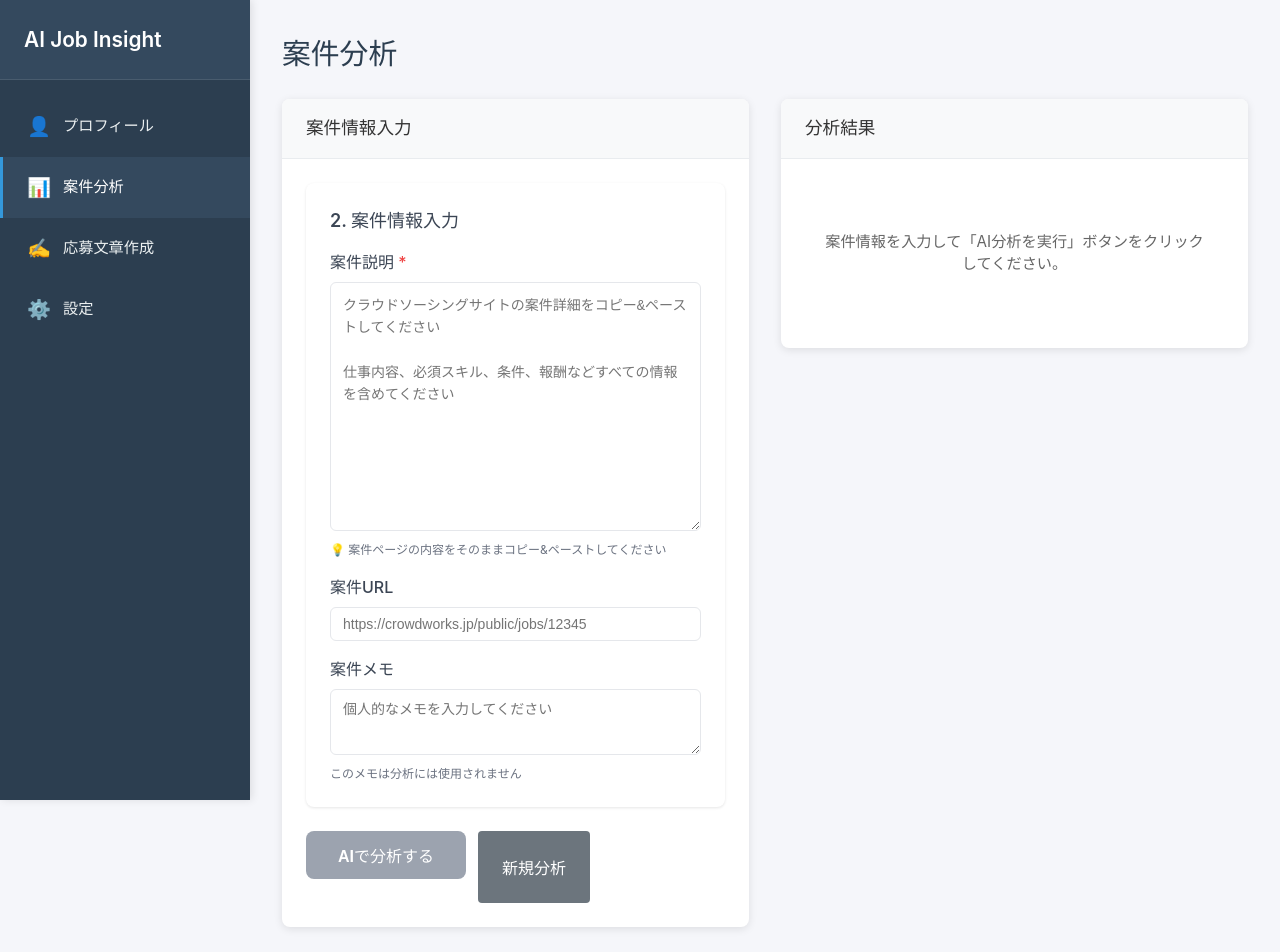
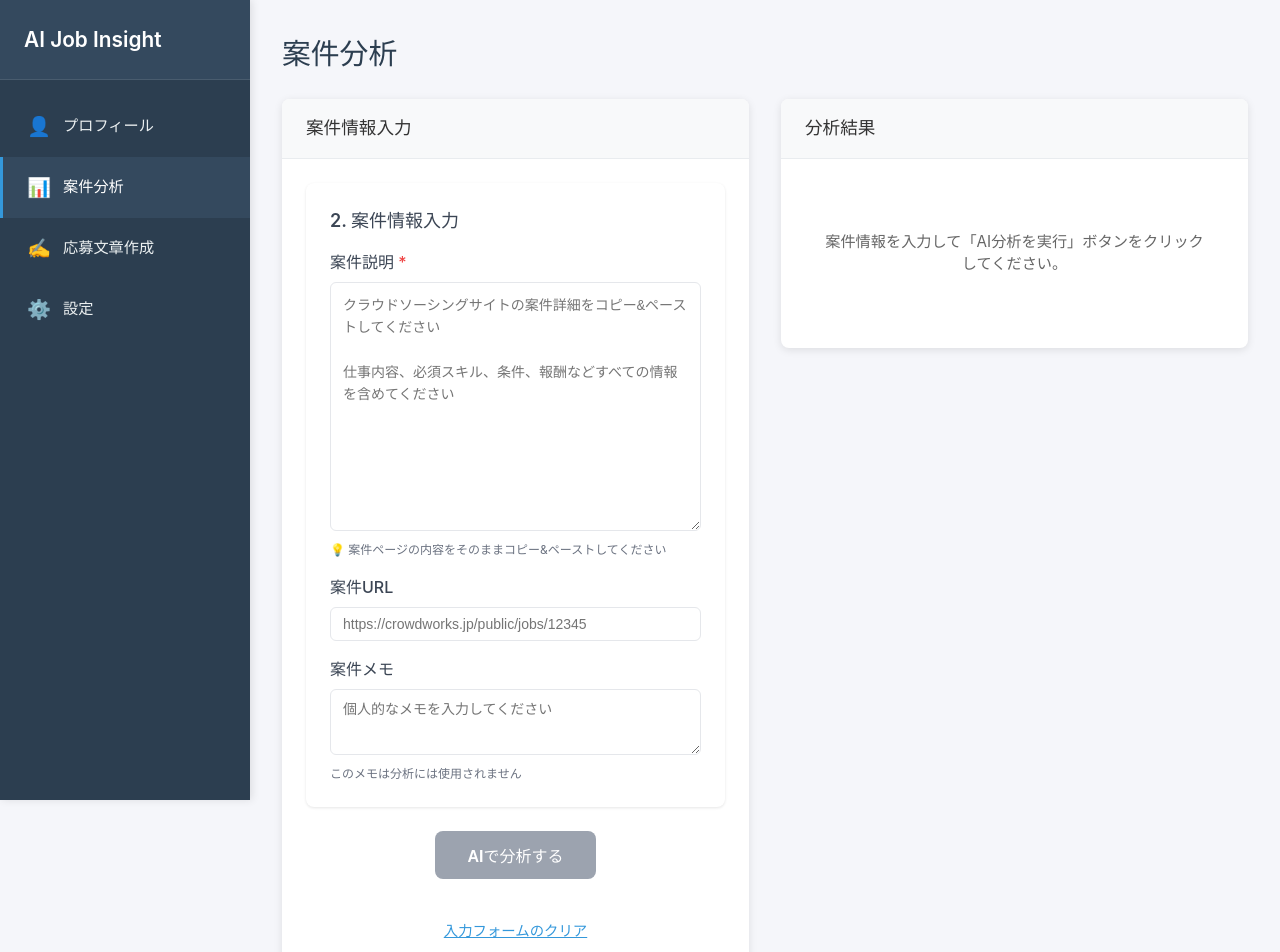
Before and after one commit to EtoileArtStudio/AI-Job-Insight, a React (Vite) app: page /analysis in a window 1280 px wide. Shown: the top 952 px of the page. Built offline with nearby package versions, Linux system fonts and the light colour scheme; the HTML template or start-up script is replaced by a standard one.

Commit message:
fix: 分析結果の永続化とUIの改善
- 分析結果をlocalStorageに永続化（ページ切り替え後も保持）
- 新規分析ボタンをテキストリンクに変更（入力フォームのクリア）
- 分析ボタンとクリアリンクをセンタリング配置

```diff
--- a/src/components/pages/AnalysisPage.css
+++ b/src/components/pages/AnalysisPage.css
@@ -37,6 +37,7 @@
 .analyze-button-wrapper {
   margin-top: 1.5rem;
   display: flex;
+  justify-content: center;
   gap: 0.75rem;
 }
 
@@ -59,6 +60,34 @@
   background: #95a5a6;
   cursor: not-allowed;
   opacity: 0.6;
+}
+
+/* 入力フォームクリアリンク */
+.clear-form-wrapper {
+  text-align: center;
+  margin-top: 0.75rem;
+}
+
+.btn-clear-form {
+  background: none;
+  border: none;
+  color: #3498db;
+  text-decoration: underline;
+  cursor: pointer;
+  font-size: 0.9rem;
+  padding: 0.25rem 0.5rem;
+  transition: color 0.2s ease;
+}
+
+.btn-clear-form:hover:not(:disabled) {
+  color: #2980b9;
+}
+
+.btn-clear-form:disabled {
+  color: #95a5a6;
+  cursor: not-allowed;
+  opacity: 0.6;
+  text-decoration: none;
 }
 
 .no-result {
--- a/src/components/pages/AnalysisPage.tsx
+++ b/src/components/pages/AnalysisPage.tsx
@@ -39,9 +39,12 @@ const AnalysisPage: React.FC = () => {
     STORAGE_KEYS.ANALYSIS_HISTORY,
     []
   );
+  const [analysisResult, setAnalysisResult] = useLocalStorage<AnalysisResultType | null>(
+    STORAGE_KEYS.ANALYSIS_RESULT,
+    null
+  );
 
   // ローカルステート
-  const [analysisResult, setAnalysisResult] = useState<AnalysisResultType | null>(null);
   const [isAnalyzing, setIsAnalyzing] = useState(false);
   const [error, setError] = useState<string | null>(null);
   const [currentPage, setCurrentPage] = useState(1);
@@ -155,12 +158,15 @@ const AnalysisPage: React.FC = () => {
                 disabled={isAnalyzing || !jobData || !jobData.description}
                 isLoading={isAnalyzing}
               />
+            </div>
+
+            <div className="clear-form-wrapper">
               <button
-                className="btn-new-analysis"
+                className="btn-clear-form"
                 onClick={handleNewAnalysis}
                 disabled={!jobData}
               >
-                新規分析
+                入力フォームのクリア
               </button>
             </div>
           </Card>
--- a/src/utils/storage.ts
+++ b/src/utils/storage.ts
@@ -11,6 +11,7 @@ export const STORAGE_KEYS = {
   PROFILE_DATA: `${KEY_PREFIX}profile_data`,
   GENERATED_PROFILE: `${KEY_PREFIX}generated_profile`,
   JOB_DATA: `${KEY_PREFIX}job_data`,
+  ANALYSIS_RESULT: `${KEY_PREFIX}analysis_result`,
   ANALYSIS_HISTORY: `${KEY_PREFIX}analysis_history`,
   TEMPLATES: `${KEY_PREFIX}templates`,
   PLANNED_APPLICATIONS: `${KEY_PREFIX}planned_applications`,
```
